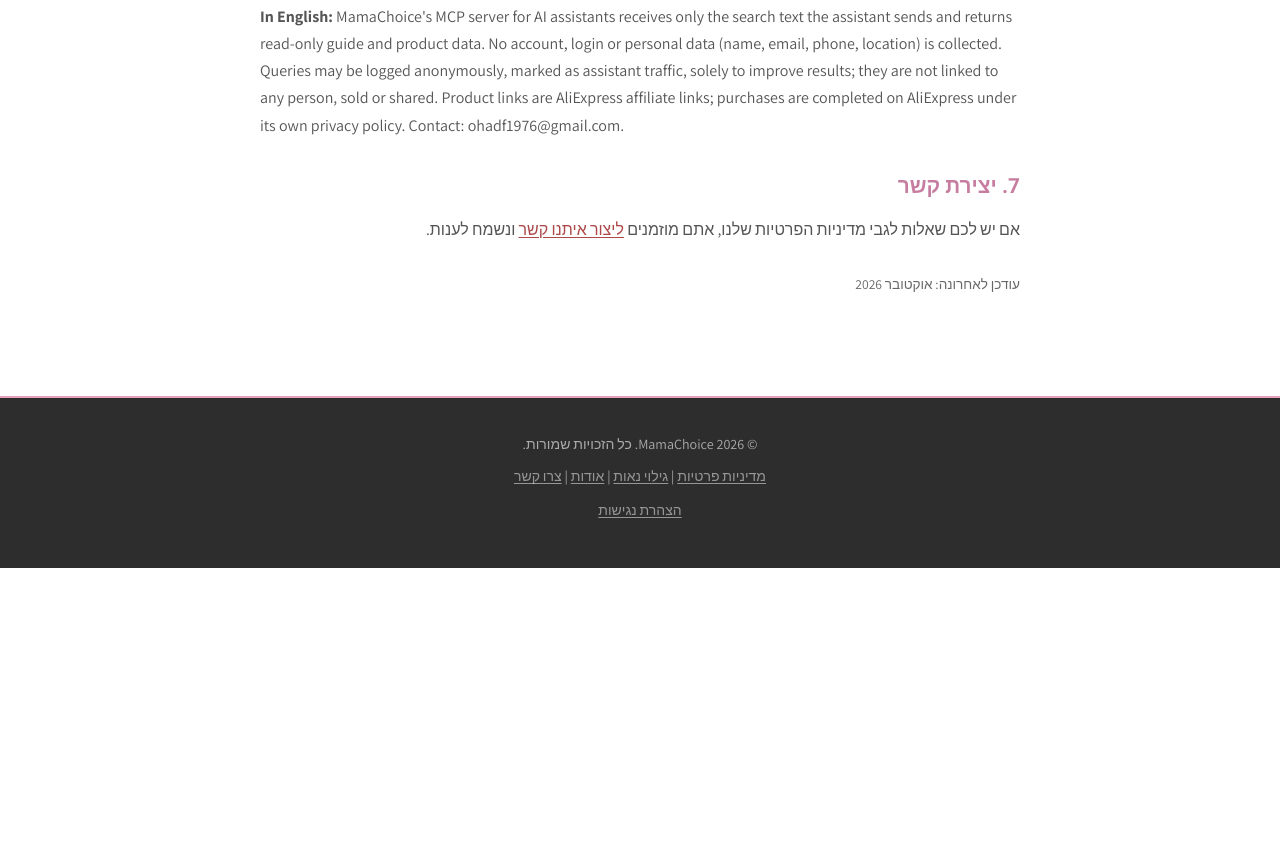
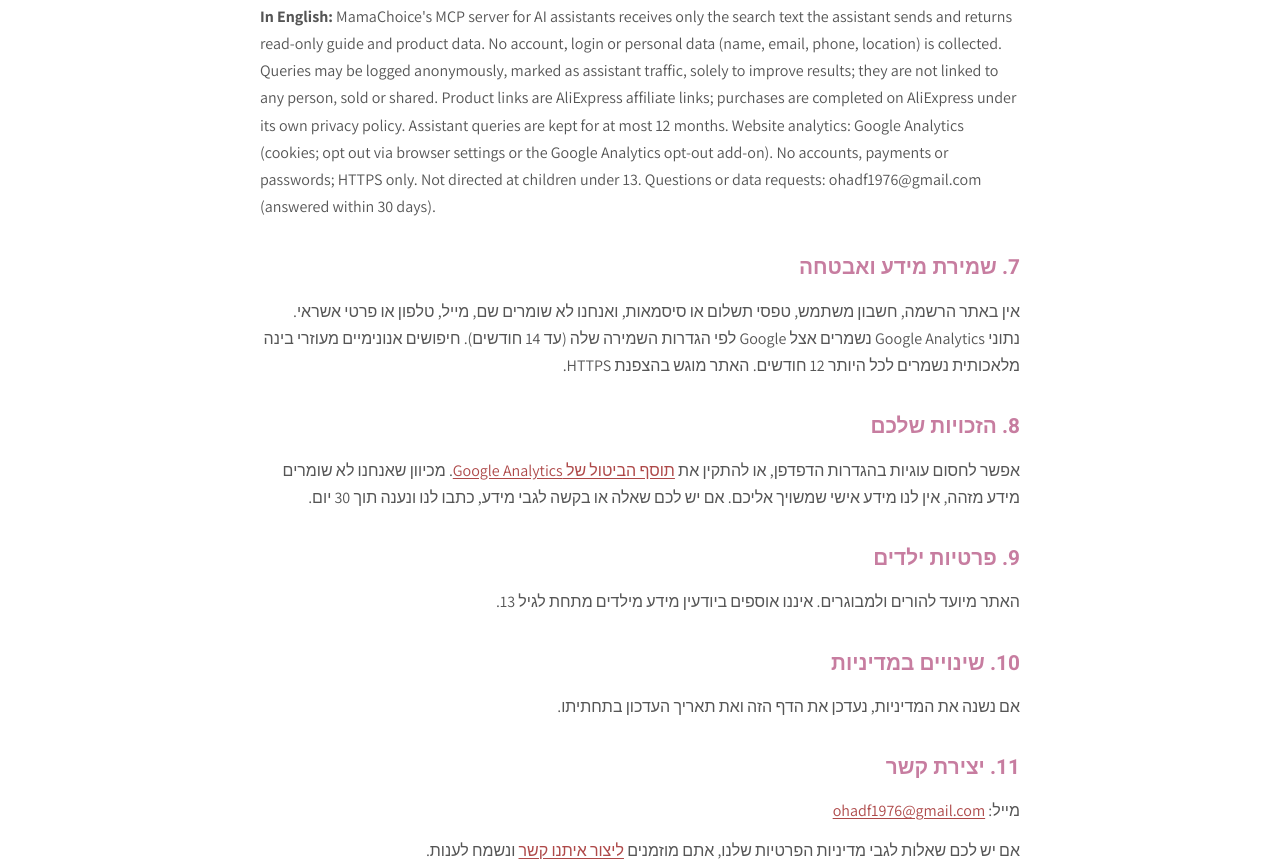
Before and after one commit to skazi1976/mama-choice, a plain HTML site: page privacy.html in a window 1280 px wide. Shown: the part 1612-2479 px from the top of the page. Before the commit the page ends 2180 px from the top, so only its background shows below. Drawn offline with Linux system fonts and the light colour scheme.

Commit message:
Privacy: retention, security, rights, children, changes, contact email
Co-Authored-By: Claude Opus 5.5 <noreply@anthropic.com>

```diff
--- a/privacy.html
+++ b/privacy.html
@@ -123,11 +123,32 @@ footer a:hover{color:#E8A0BF;}
 <h2>6. חיבור לעוזרי בינה מלאכותית (MCP)</h2>
 <p>אפשר להשתמש במדריכים של אמא בוחרת גם דרך עוזרי בינה מלאכותית כמו ChatGPT ו-Claude, באמצעות שרת ה-MCP שלנו (<code>https://mamachoice-mcp.ohadf1976.workers.dev/mcp</code>). השרת מקבל רק את טקסט החיפוש שהעוזר שולח (למשל "תיק החתלה") ומחזיר מדריכים, מוצרים ושאלות נפוצות. אין צורך בחשבון, ולא נאסף שם, מייל, טלפון, מיקום או כל מידע אישי אחר.</p>
 <p>טקסט החיפוש עשוי להישמר באופן אנונימי, מסומן כחיפוש שהגיע מעוזר, לצורך שיפור התוצאות בלבד. הוא לא מקושר לאדם, לא נמכר ולא מועבר לצד שלישי. הקישורים למוצרים הם קישורי אפילייט ל-AliExpress (ראו סעיף 3), והרכישה עצמה מתבצעת באתר AliExpress לפי מדיניות הפרטיות שלהם.</p>
-<p lang="en" dir="ltr" style="text-align:left;"><strong>In English:</strong> MamaChoice's MCP server for AI assistants receives only the search text the assistant sends and returns read-only guide and product data. No account, login or personal data (name, email, phone, location) is collected. Queries may be logged anonymously, marked as assistant traffic, solely to improve results; they are not linked to any person, sold or shared. Product links are AliExpress affiliate links; purchases are completed on AliExpress under its own privacy policy. Contact: ohadf1976@gmail.com.</p>
+<p lang="en" dir="ltr" style="text-align:left;"><strong>In English:</strong> MamaChoice's MCP server for AI assistants receives only the search text the assistant sends and returns read-only guide and product data. No account, login or personal data (name, email, phone, location) is collected. Queries may be logged anonymously, marked as assistant traffic, solely to improve results; they are not linked to any person, sold or shared. Product links are AliExpress affiliate links; purchases are completed on AliExpress under its own privacy policy. Assistant queries are kept for at most 12 months. Website analytics: Google Analytics (cookies; opt out via browser settings or the Google Analytics opt-out add-on). No accounts, payments or passwords; HTTPS only. Not directed at children under 13. Questions or data requests: ohadf1976@gmail.com (answered within 30 days).</p>
 </div>
 
 <div class="content-section">
-<h2>7. יצירת קשר</h2>
+<h2>7. שמירת מידע ואבטחה</h2>
+<p>אין באתר הרשמה, חשבון משתמש, טפסי תשלום או סיסמאות, ואנחנו לא שומרים שם, מייל, טלפון או פרטי אשראי. נתוני Google Analytics נשמרים אצל Google לפי הגדרות השמירה שלה (עד 14 חודשים). חיפושים אנונימיים מעוזרי בינה מלאכותית נשמרים לכל היותר 12 חודשים. האתר מוגש בהצפנת HTTPS.</p>
+</div>
+
+<div class="content-section">
+<h2>8. הזכויות שלכם</h2>
+<p>אפשר לחסום עוגיות בהגדרות הדפדפן, או להתקין את <a href="https://tools.google.com/dlpage/gaoptout" style="color:#ff6b6b;">תוסף הביטול של Google Analytics</a>. מכיוון שאנחנו לא שומרים מידע מזהה, אין לנו מידע אישי שמשויך אליכם. אם יש לכם שאלה או בקשה לגבי מידע, כתבו לנו ונענה תוך 30 יום.</p>
+</div>
+
+<div class="content-section">
+<h2>9. פרטיות ילדים</h2>
+<p>האתר מיועד להורים ולמבוגרים. איננו אוספים ביודעין מידע מילדים מתחת לגיל 13.</p>
+</div>
+
+<div class="content-section">
+<h2>10. שינויים במדיניות</h2>
+<p>אם נשנה את המדיניות, נעדכן את הדף הזה ואת תאריך העדכון בתחתיתו.</p>
+</div>
+
+<div class="content-section">
+<h2>11. יצירת קשר</h2>
+<p>מייל: <a href="mailto:ohadf1976@gmail.com" style="color:#ff6b6b;">ohadf1976@gmail.com</a></p>
 <p>אם יש לכם שאלות לגבי מדיניות הפרטיות שלנו, אתם מוזמנים <a href="contact.html" style="color:#ff6b6b;">ליצור איתנו קשר</a> ונשמח לענות.</p>
 </div>
 
```
